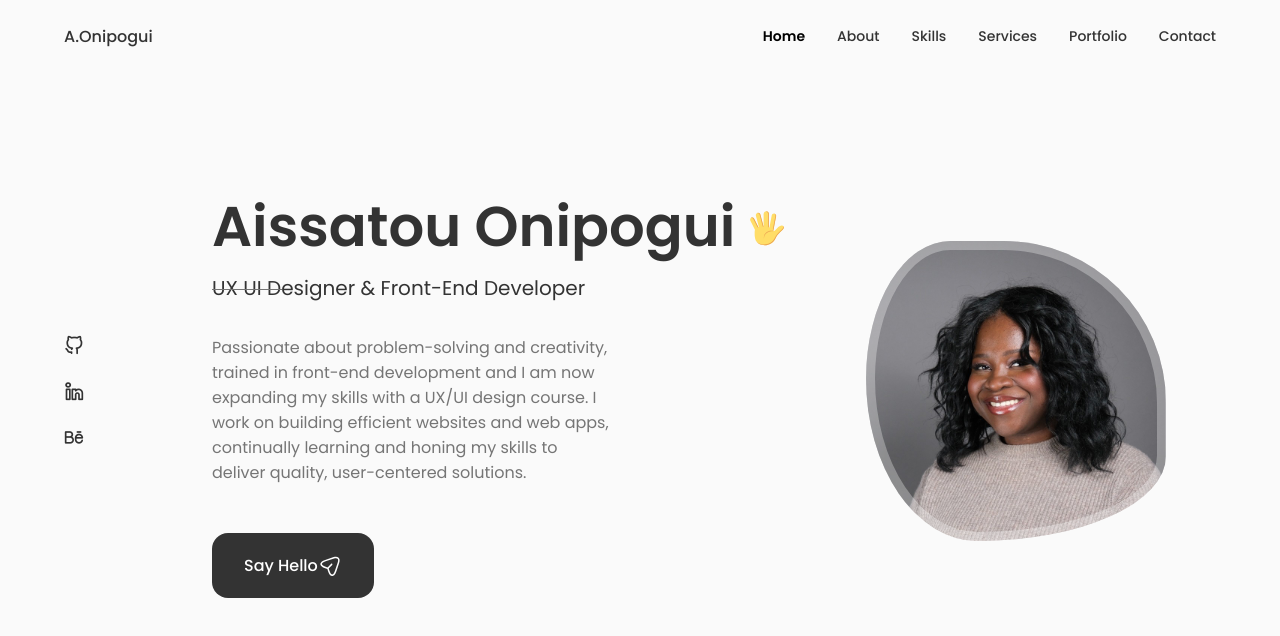
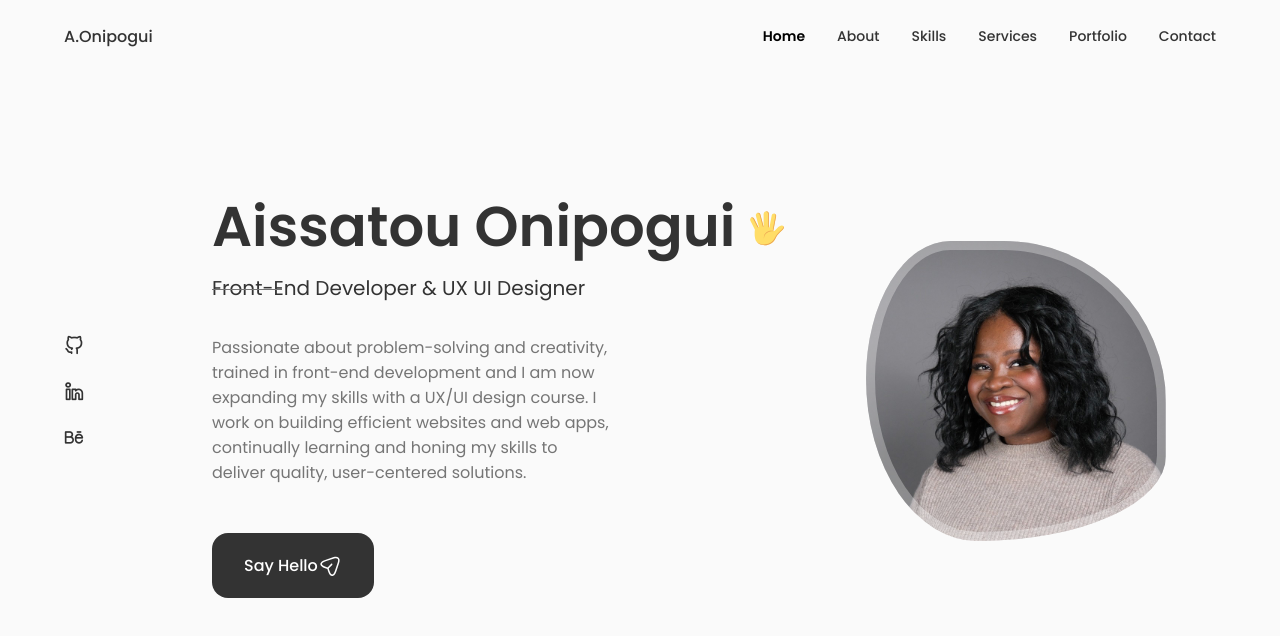
Before and after one commit to aissahoney/a_onipogui_portfolio, a React (Create React App) app: page / in a window 1280 px wide. Shown: the top 636 px of the page. Built offline with nearby package versions, Linux system fonts and the light colour scheme; a web font is replaced by a local one.

Commit message:
home sub change

```diff
--- a/src/components/Home/Data.jsx
+++ b/src/components/Home/Data.jsx
@@ -55,7 +55,7 @@ const Data = () => {
                 </svg>
             </h1>
             <h3 className='home_subtitle'>
-            UX UI Designer & Front-End Developer
+            Front-End Developer & UX UI Designer
             </h3>
             <p className='home_description'>
             Passionate about problem-solving and creativity, trained in front-end development and I am now expanding my skills with a UX/UI design course. I work on building efficient websites and web apps, continually learning and honing my skills to deliver quality, user-centered solutions.
```
